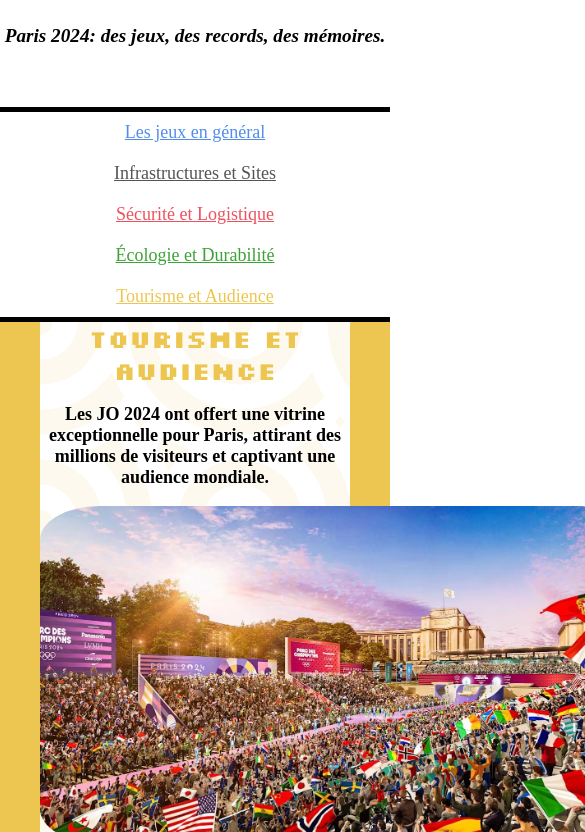
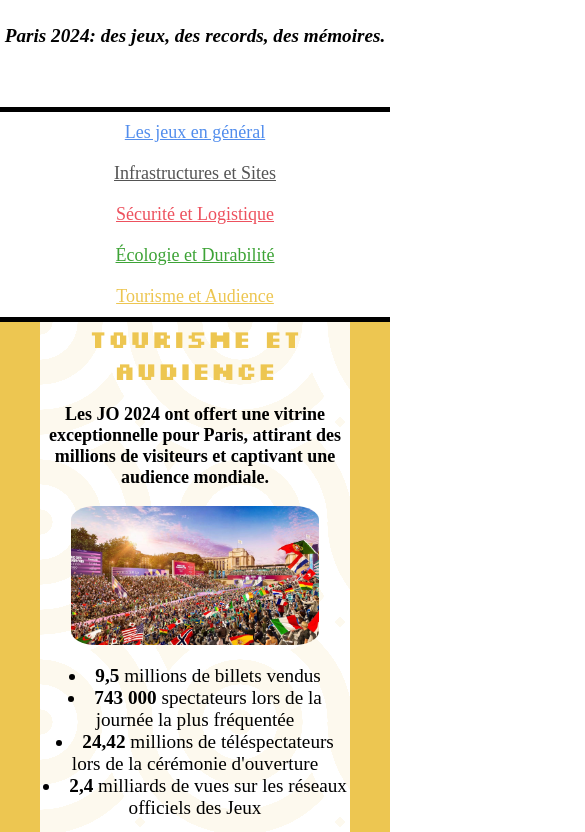
Before and after one commit to Yaassassvfesf/Paris-2024, a plain HTML site: page Tourisme et Audience.html in a window 390 px wide. Shown: the part 245-1077 px from the top of the page, 585 px wide, since content can reach past the window. Drawn offline with Linux system fonts and the light colour scheme.

Commit message:
Update Tour et Aud.css
MORE MORE MORE

```diff
--- a/Tour et Aud.css
+++ b/Tour et Aud.css
@@ -48,6 +48,13 @@ p{
     z-index: 2;
     border-radius: 10%;
 
+}
+
+@media (max-width: 580px) {
+
+    #Audience{
+        max-width: 80%;
+    }
 }
 
 :root {
```
